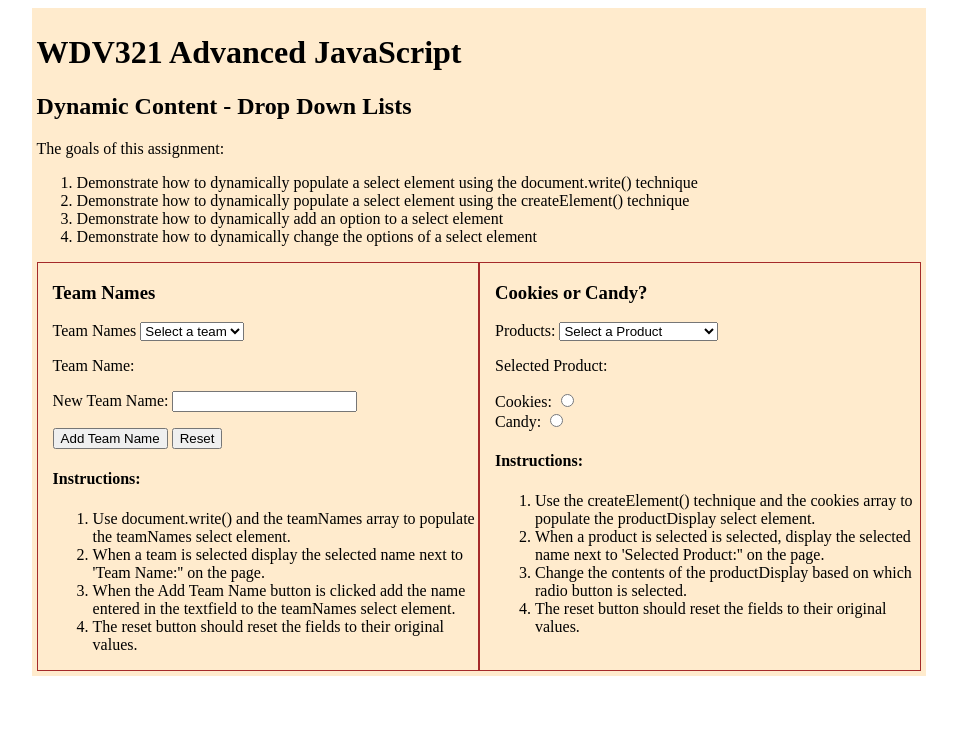
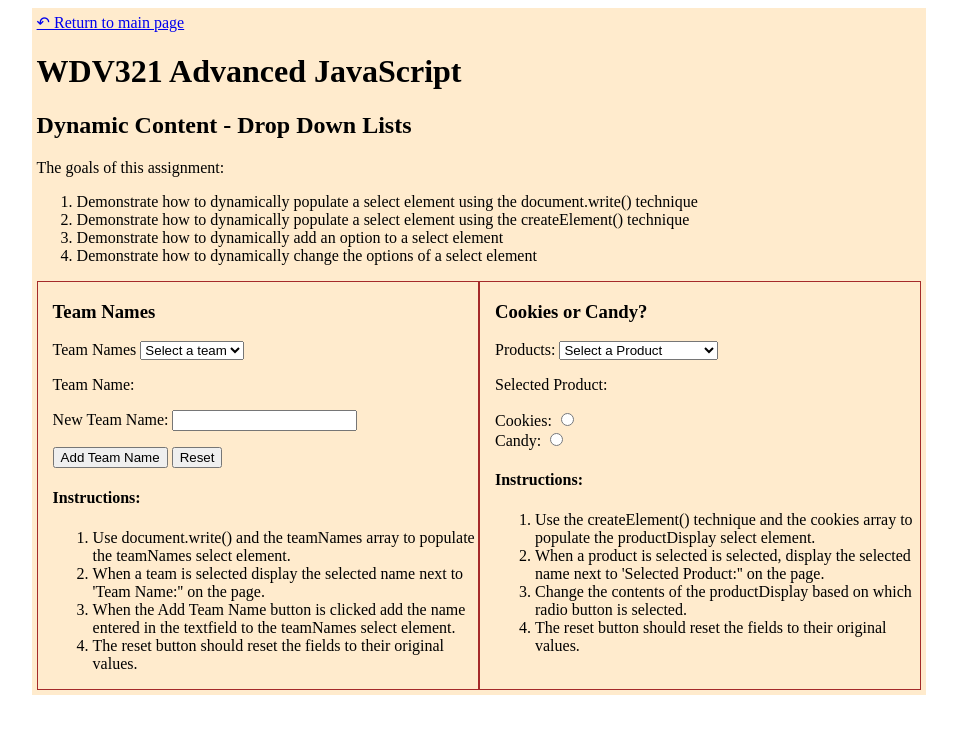
Before and after one commit to FloraFischbacher/wdv321, a plain HTML site: page 01-dynamic-content/index.html in a window 1280 px wide. Shown: the whole page, without its empty margins (161-1118 px from the left). Drawn offline with Linux system fonts and the light colour scheme.

Commit message:
Add page navigation links to all sites

```diff
--- a/01-dynamic-content/index.html
+++ b/01-dynamic-content/index.html
@@ -41,6 +41,7 @@
 
         </header>
         <main>
+            <a href="../">↶ Return to main page</a>
             <h1>WDV321 Advanced JavaScript</h1>
             <h2>Dynamic Content - Drop Down Lists</h2>
             <p>The goals of this assignment:
```
Also changed, not shown: 02-css-display/index.html (+1 -0 lines), index.html (+2 -0 lines).
